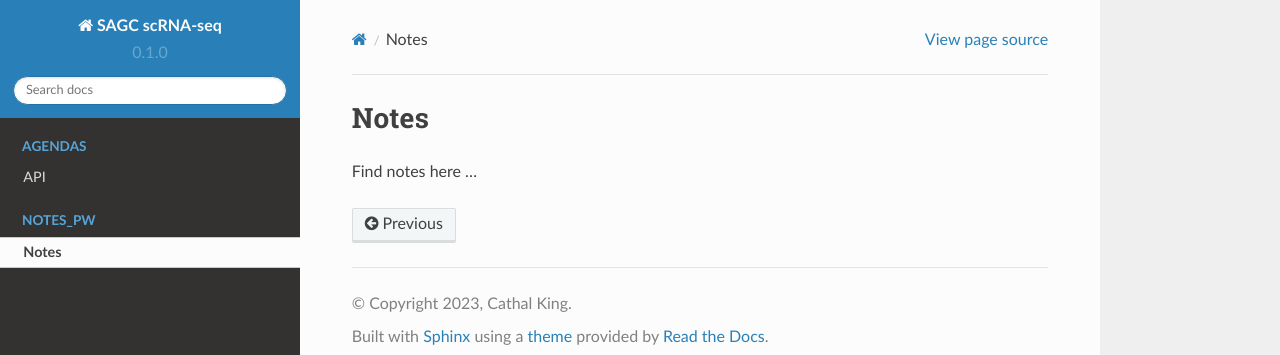
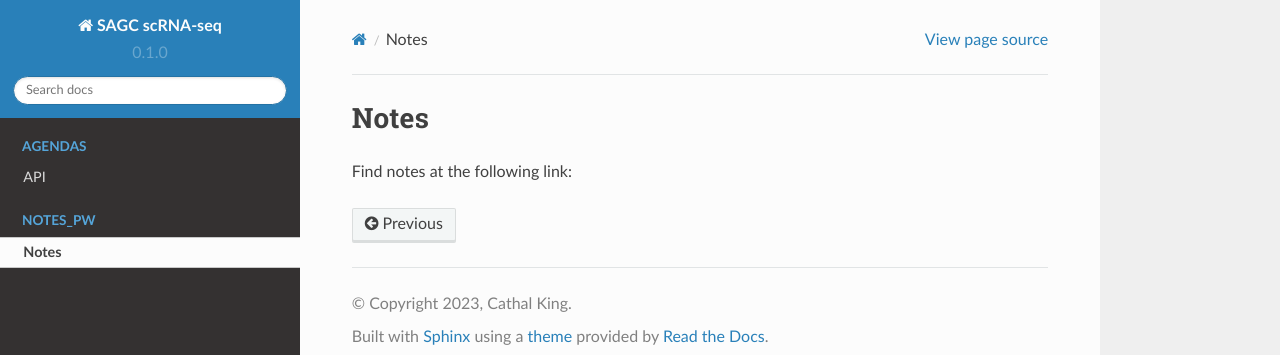
Before and after one commit to dw-thomson/SAGC_scRNAseq_workshop, a Sphinx documentation site: the page built from docs/source/notes.rst, in a window 1280 px wide. Shown: the top 355 px of the page. Built offline with Sphinx 7.4.7 and the Read the Docs theme 2.0.0, drawn with Linux system fonts in a browser that asks for light colours.

Commit message:
Update notes.rst
pw

```diff
--- a/docs/source/notes.rst
+++ b/docs/source/notes.rst
@@ -2,4 +2,4 @@ Notes
 =====
 
 
-Find notes here ...
+Find notes at the following link:
```
